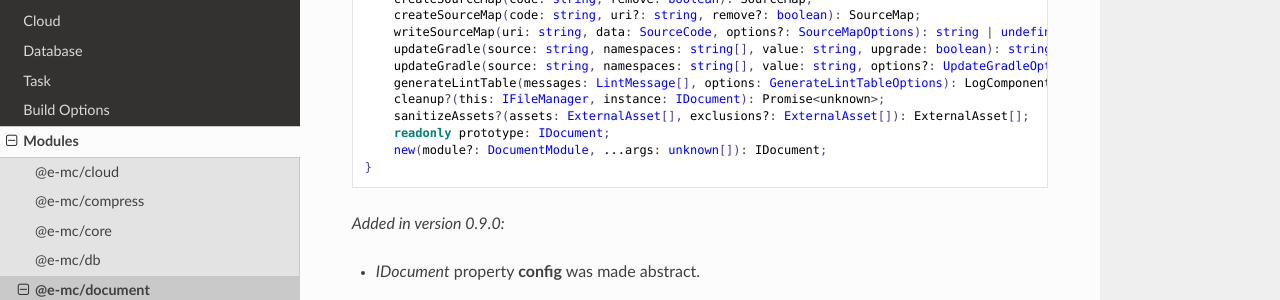
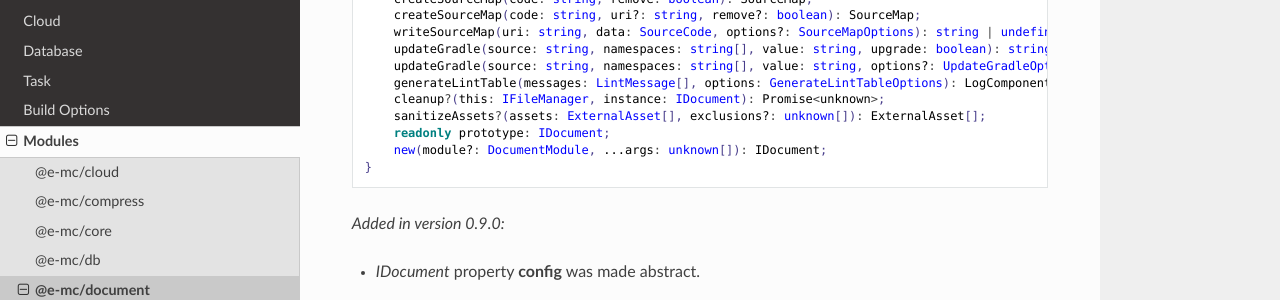
Before and after one commit to anpham6/chrome-docs, a Sphinx documentation site: the page built from source/modules/document.rst, in a window 1280 px wide and 900 px high, scrolled down 1157 px. Shown: the part 151-451 px from the top of the window. Built offline with Sphinx 7.4.7 and the Read the Docs theme 2.0.0, drawn with Linux system fonts in a browser that asks for light colours.

```diff
--- a/source/modules/document.rst
+++ b/source/modules/document.rst
@@ -78,7 +78,7 @@ Interface
       updateGradle(source: string, namespaces: string[], value: string, options?: UpdateGradleOptions): string;
       generateLintTable(messages: LintMessage[], options: GenerateLintTableOptions): LogComponent[];
       cleanup?(this: IFileManager, instance: IDocument): Promise<unknown>;
-      sanitizeAssets?(assets: ExternalAsset[], exclusions?: ExternalAsset[]): ExternalAsset[];
+      sanitizeAssets?(assets: ExternalAsset[], exclusions?: unknown[]): ExternalAsset[];
       readonly prototype: IDocument;
       new(module?: DocumentModule, ...args: unknown[]): IDocument;
   }
--- a/source/versions.rst
+++ b/source/versions.rst
@@ -7,6 +7,7 @@ Versions
 ======== ======== ======== ========
   Date       Docs     E-mc     Pi-r
 ======== ======== ======== ========
+06-30-24    0.3.2    0.9.3    0.7.2
 05-27-24    0.3.1    0.9.2    0.7.1
 04-29-24    0.3.0    0.9.0    0.7.0
 04-02-24    0.2.2    0.8.7    0.6.6
```
Also changed, not shown: README.md (+1 -0 lines).
